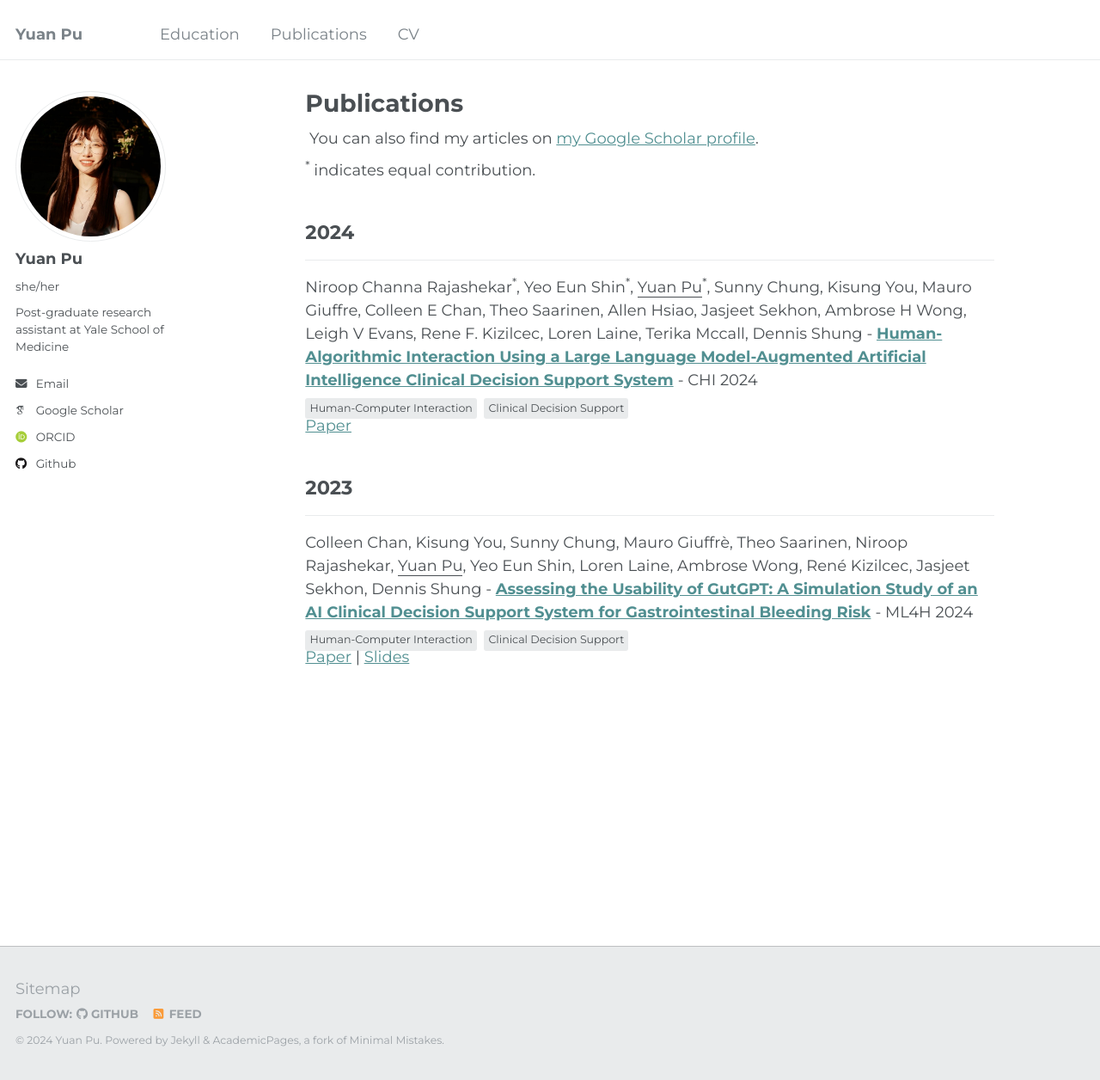
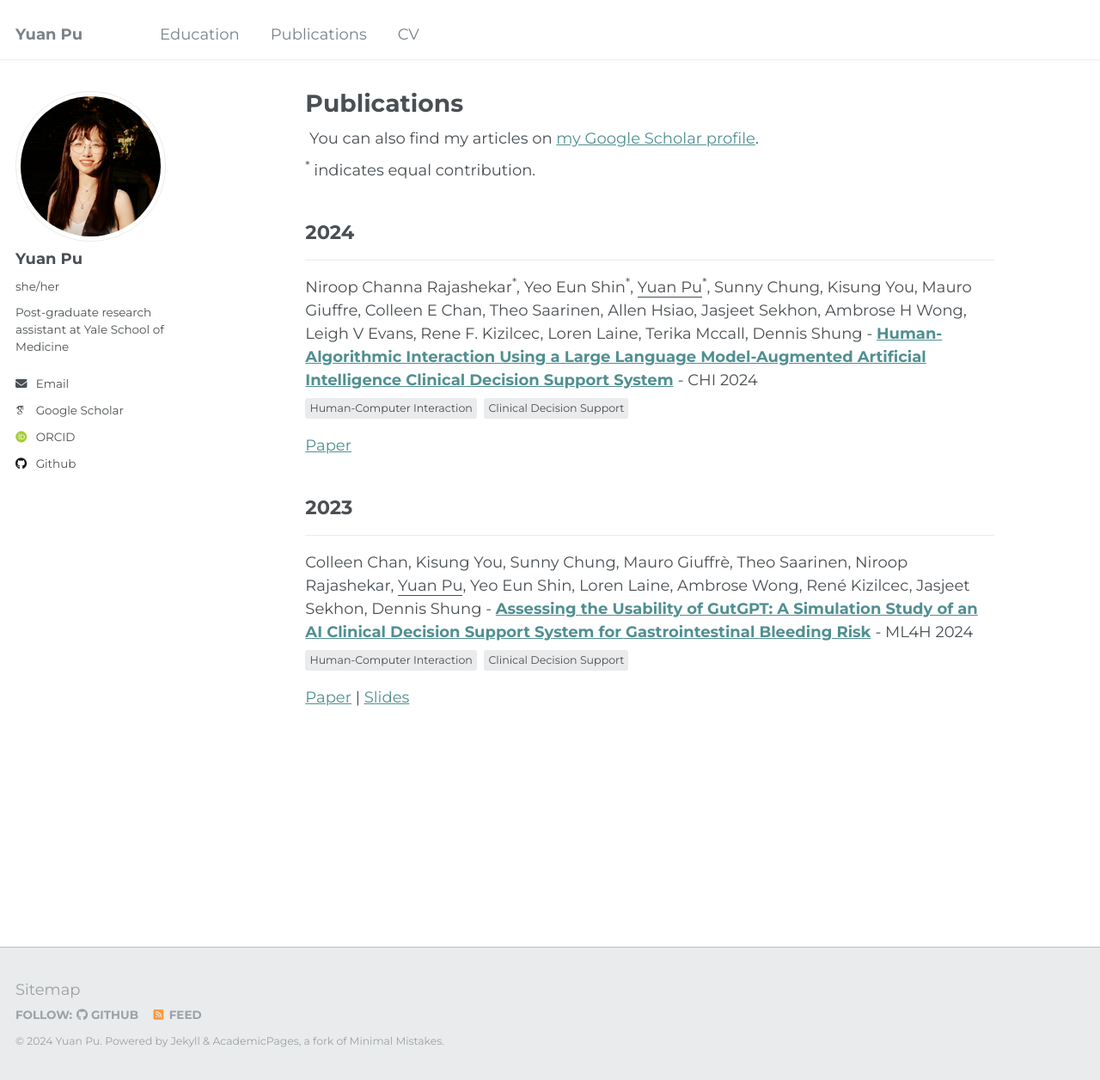
Before and after one commit to yuan-pu/yuan-pu_academicPages, a Jekyll site: the page built from _pages/publications.html, in a window 1280 px wide and 1256 px high. Shown: the whole window at 86% size. Built offline with Jekyll 4.4.1, drawn with Linux system fonts in a browser that asks for light colours; some web fonts are replaced.

Commit message:
Update archive-single-pub.html

```diff
--- a/_includes/archive-single-pub.html
+++ b/_includes/archive-single-pub.html
@@ -27,7 +27,7 @@
   </p>
 {% endif %}
 
-  <p style="margin: -0.5em 0 0 0;">
+  <p>
     {% if post.paperurl %}
       <a href="{{ post.paperurl }}">Paper</a>
     {% endif %}
```
